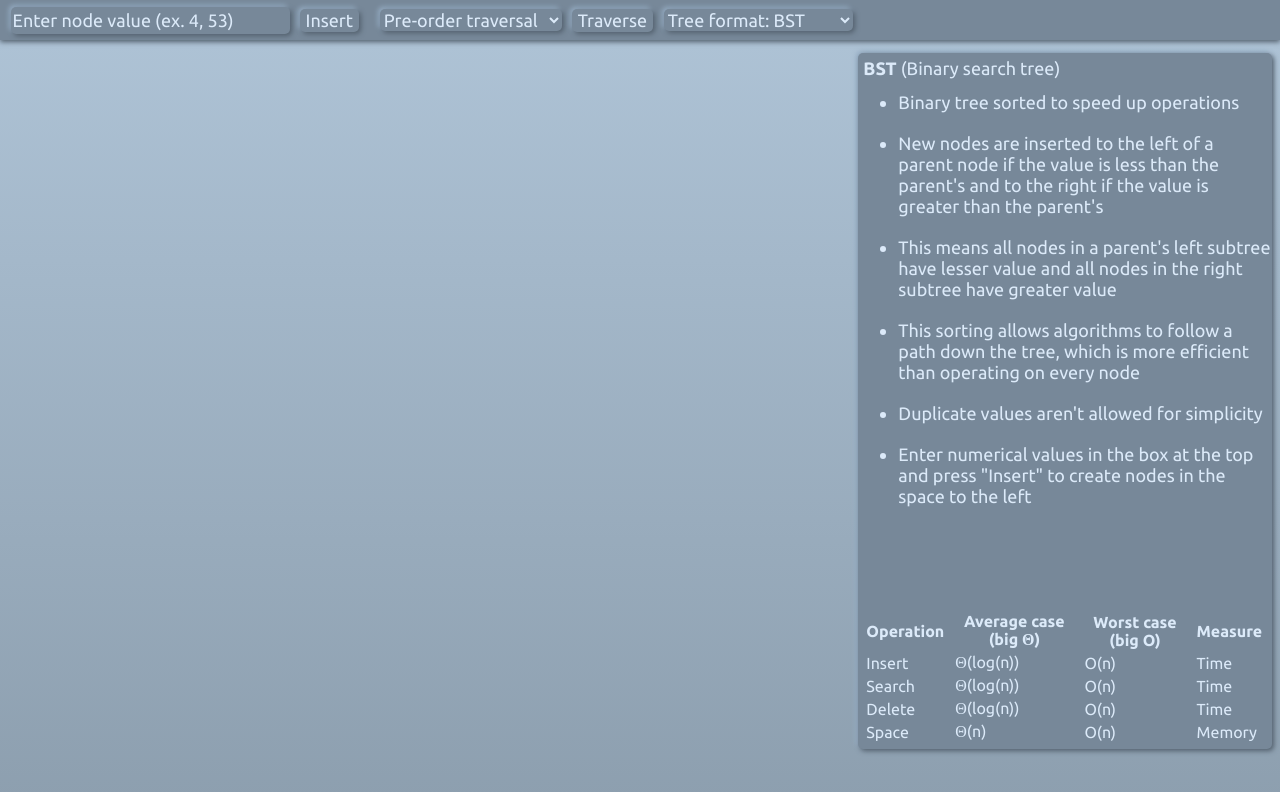
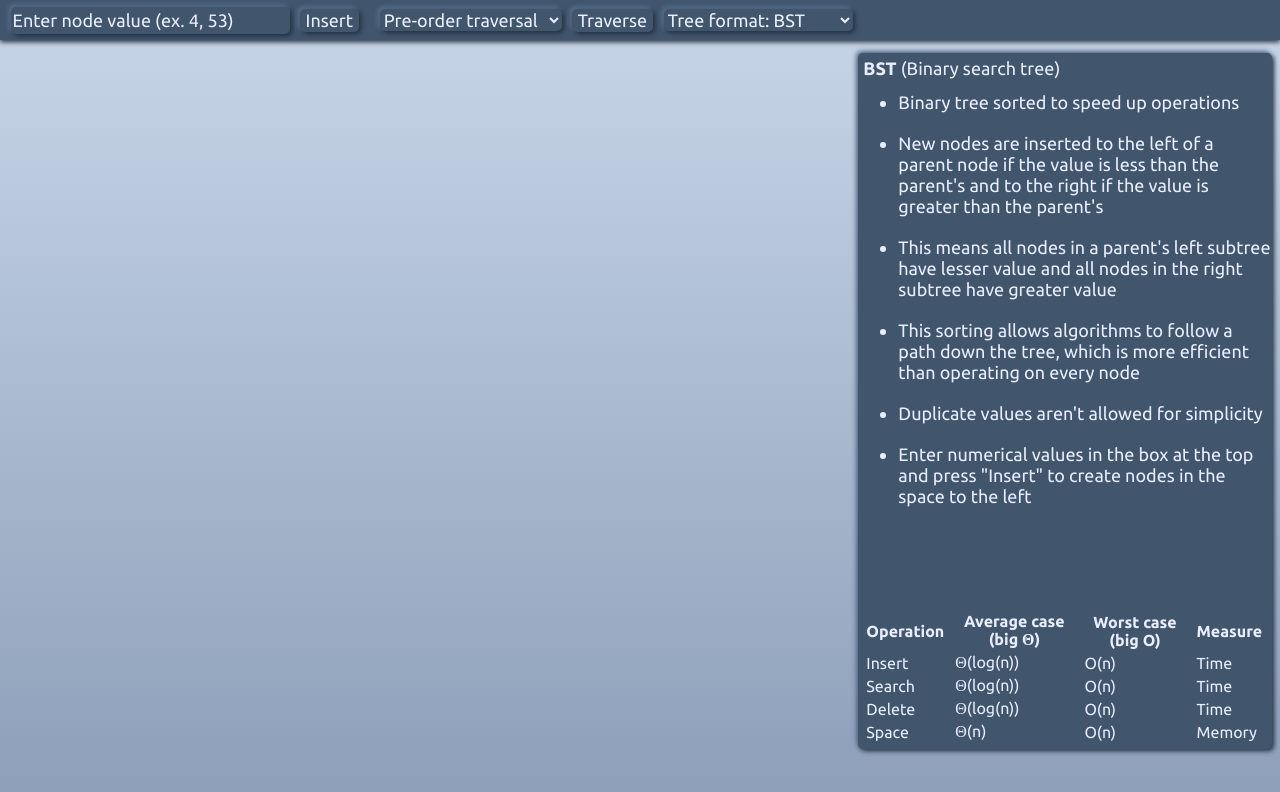
Before and after one commit to damians13/tree-visualizer, a React (Create React App) app: page / in a window 1280 px wide. Shown: the top 792 px of the page. Built offline with nearby package versions, Linux system fonts and the light colour scheme.

Commit message:
Tree traversal visualizations added

```diff
--- a/src/App.css
+++ b/src/App.css
@@ -1,10 +1,13 @@
 :root {
-	--bgcolour1: rgb(175, 196, 215);
-	--bgcolour2: rgb(141, 159, 175);
-	--fgcolour: lightslategray;
-	--darkshadow: rgb(82, 95, 108);
-	--lightshadow: rgb(152, 175, 198);
-	--textcolour: rgb(220, 234, 249);
+	--bg-colour-1: #c8d6e8;
+	--bg-colour-2: #8d9fb9;
+	--fg-colour-: #41556d;
+	--dark-shadow: #202e3f;
+	--light-shadow: #5f7695;
+	--text: #e8eefd;
+	--pre-visit: #754f84;
+	--visit: #6d4155;
+	--post-visit: #59416d;
 }
 
 html,
@@ -13,11 +16,11 @@ body {
 	margin: 0;
 	font-family: Ubuntu, "times new roman", times, roman, serif;
 	font-size: 18px;
-	color: var(--textcolour);
+	color: var(--text);
 	-webkit-font-smoothing: antialiased;
 	-moz-osx-font-smoothing: grayscale;
 	height: 100%;
-	background: linear-gradient(var(--bgcolour1), var(--bgcolour2));
+	background: linear-gradient(var(--bg-colour-1), var(--bg-colour-2));
 }
 
 input,
@@ -25,7 +28,7 @@ select,
 button {
 	font-family: Ubuntu, "times new roman", times, roman, serif;
 	font-size: 18px;
-	color: var(--textcolour);
+	color: var(--text);
 }
 
 svg {
@@ -71,12 +74,13 @@ th {
 #innerStatsPanel {
 	margin: 5px;
 	border-radius: 5px;
-	background-color: var(--fgcolour);
+	background-color: var(--fg-colour-);
 	height: 87vh;
 	width: 97%;
 	top: 1vh;
 	position: relative;
-	box-shadow: 2px 2px 5px var(--darkshadow), -2px -2px 5px var(--lightshadow);
+	box-shadow: 2px 2px 5px var(--dark-shadow),
+		-2px -2px 5px var(--light-shadow);
 }
 #innerStatsPanel > div > a {
 	position: relative;
@@ -84,7 +88,7 @@ th {
 	left: 5px;
 }
 a {
-	color: var(--textcolour);
+	color: var(--text);
 	text-decoration: none;
 }
 a:hover {
@@ -101,13 +105,13 @@ a:hover {
 }
 
 ::placeholder {
-	color: var(--textcolour);
+	color: var(--text);
 }
 
 #topBarBackground {
 	flex: 0%;
-	background-color: var(--fgcolour);
-	box-shadow: 0px 2px 5px var(--darkshadow);
+	background-color: var(--fg-colour-);
+	box-shadow: 0px 2px 5px var(--dark-shadow);
 	position: absolute;
 	top: 0px;
 	left: 0px;
@@ -124,8 +128,9 @@ a:hover {
 	transition: all 0.15s ease-out;
 	z-index: "1";
 	user-select: none;
-	background-color: var(--fgcolour);
-	box-shadow: 2px 2px 5px var(--darkshadow), -2px -2px 5px var(--lightshadow);
+	background-color: var(--fg-colour-);
+	box-shadow: 2px 2px 5px var(--dark-shadow),
+		-2px -2px 5px var(--light-shadow);
 	opacity: 50%;
 }
 .handle:hover {
@@ -148,7 +153,7 @@ a:hover {
 }
 
 .line {
-	stroke: var(--fgcolour);
+	stroke: var(--fg-colour-);
 	stroke-width: 8;
 	transition: all 0.15s ease-out;
 	opacity: 50%;
@@ -162,7 +167,7 @@ a:hover {
 }
 
 .nodeText {
-	background-color: var(--fgcolour);
+	background-color: var(--fg-colour-);
 	user-select: none;
 	min-height: 25px;
 	min-width: 50px;
@@ -175,17 +180,28 @@ a:hover {
 	position: relative;
 	top: 0px;
 	transition: all 0.15s ease-out;
-	box-shadow: 2px 2px 5px var(--darkshadow), -2px -2px 5px var(--lightshadow);
+	box-shadow: 2px 2px 5px var(--dark-shadow),
+		-2px -2px 5px var(--light-shadow);
 }
 .nodeText:hover {
-	box-shadow: 2px 2px 5px var(--darkshadow), -2px -2px 5px var(--lightshadow),
-		inset 1px 1px 7px var(--lightshadow),
-		inset -1px -1px 7px var(--darkshadow);
+	box-shadow: 2px 2px 5px var(--dark-shadow),
+		-2px -2px 5px var(--light-shadow), inset 1px 1px 7px var(--light-shadow),
+		inset -1px -1px 7px var(--dark-shadow);
 }
 .nodeText:active {
-	box-shadow: 2px 2px 5px var(--darkshadow), -2px -2px 5px var(--lightshadow),
-		inset 2px 2px 5px var(--darkshadow),
-		inset -2px -2px 5px var(--lightshadow);
+	box-shadow: 2px 2px 5px var(--dark-shadow),
+		-2px -2px 5px var(--light-shadow), inset 2px 2px 5px var(--dark-shadow),
+		inset -2px -2px 5px var(--light-shadow);
+}
+
+.pre-visit {
+	background-color: var(--pre-visit);
+}
+.visit {
+	background-color: var(--visit);
+}
+.post-visit {
+	background-color: var(--post-visit);
 }
 
 .topBar {
@@ -200,9 +216,10 @@ a:hover {
 .topRow {
 	border-radius: 5px;
 	overflow: hidden;
-	background-color: var(--fgcolour);
+	background-color: var(--fg-colour-);
 	border: 0px;
-	box-shadow: 2px 2px 5px var(--darkshadow), -2px -2px 5px var(--lightshadow);
+	box-shadow: 2px 2px 5px var(--dark-shadow),
+		-2px -2px 5px var(--light-shadow);
 	user-select: none;
 	transition: all 0.15s ease-out;
 	z-index: 1;
@@ -214,14 +231,14 @@ input.topRow {
 	outline: none;
 }
 .topRow:hover {
-	box-shadow: 2px 2px 5px var(--darkshadow), -2px -2px 5px var(--lightshadow),
-		inset 1px 1px 7px var(--lightshadow),
-		inset -1px -1px 7px var(--darkshadow);
+	box-shadow: 2px 2px 5px var(--dark-shadow),
+		-2px -2px 5px var(--light-shadow), inset 1px 1px 7px var(--light-shadow),
+		inset -1px -1px 7px var(--dark-shadow);
 }
 .topRow:active {
-	box-shadow: 2px 2px 5px var(--darkshadow), -2px -2px 5px var(--lightshadow),
-		inset 2px 2px 5px var(--darkshadow),
-		inset -2px -2px 5px var(--lightshadow);
+	box-shadow: 2px 2px 5px var(--dark-shadow),
+		-2px -2px 5px var(--light-shadow), inset 2px 2px 5px var(--dark-shadow),
+		inset -2px -2px 5px var(--light-shadow);
 }
 
 .node {
--- a/src/TopBar.jsx
+++ b/src/TopBar.jsx
@@ -3,14 +3,140 @@ import * as Utils from "./TreeUtils"
 
 const TopBar = props => {
 	const [inputText, setInputText] = useState("")
-	const [traverseMode, setTraverseMode] = useState("")
+	const [traverseMode, setTraverseMode] = useState("pre-order")
 
-	// TODO
-	const preOrderTraversal = () => {}
+	const ANIMATION_TIMEOUT = 1000
+
+	const highlightPreVisitedNode = id => {
+		const nodeDiv = document.getElementById(id)
+		if (nodeDiv !== null) {
+			nodeDiv.children[1].firstChild.classList.add("pre-visit")
+		}
+	}
+	const highlightVisitedNode = id => {
+		const nodeDiv = document.getElementById(id)
+		if (nodeDiv !== null) {
+			nodeDiv.children[1].firstChild.classList.add("visit")
+		}
+	}
+
+	const unHighlightAllNodes = () => {
+		document.querySelectorAll(".pre-visit").forEach(node => {
+			node.classList.remove("pre-visit")
+		})
+		document.querySelectorAll(".visit").forEach(node => {
+			node.classList.remove("visit")
+		})
+		document.querySelectorAll(".post-visit").forEach(node => {
+			node.classList.remove("post-visit")
+		})
+	}
+
 	//TODO
-	const inOrderTraversal = () => {}
-	//TODO
-	const postOrderTraversal = () => {}
+	const traverse = queue => {
+		const prev = document.querySelector(".visit")
+		if (prev !== null) {
+			prev.classList.remove("visit")
+			prev.classList.add("post-visit")
+		}
+
+		if (queue.length === 0) {
+			setTimeout(unHighlightAllNodes, ANIMATION_TIMEOUT)
+			return
+		}
+
+		let node = queue.shift()
+
+		if (traverseMode === "pre-order") {
+			if (
+				typeof node.children !== "undefined" &&
+				node.children.length === 2
+			) {
+				queue.unshift(node.children[1])
+				highlightPreVisitedNode(node.children[1].id)
+			}
+			if (
+				typeof node.children !== "undefined" &&
+				node.children.length > 0
+			) {
+				queue.unshift(node.children[0])
+				highlightPreVisitedNode(node.children[0].id)
+			}
+
+			//visit node
+			console.log("visiting node: " + node.value)
+			highlightVisitedNode(node.id)
+		} else if (traverseMode === "in-order") {
+			if (
+				typeof node.children !== "undefined" &&
+				node.children.length === 2
+			) {
+				queue.unshift(node.children[1])
+				highlightPreVisitedNode(node.children[1].id)
+			}
+
+			if (
+				typeof node.children !== "undefined" &&
+				node.children.length > 0
+			) {
+				//queue node for later
+				queue.unshift({
+					id: node.id,
+					value: node.value,
+					leftOffset: node.leftOffset,
+					topOffset: node.topOffset,
+					children: [],
+				})
+				highlightPreVisitedNode(node.id)
+
+				//queue left subtree with higher priority
+				queue.unshift(node.children[0])
+				highlightPreVisitedNode(node.children[0].id)
+			} else {
+				//visit node
+				console.log("visiting node: " + node.value)
+				highlightVisitedNode(node.id)
+			}
+		} else if (traverseMode === "post-order") {
+			if (
+				typeof node.children !== "undefined" &&
+				node.children.length > 0
+			) {
+				//queue node for later
+				queue.unshift({
+					id: node.id,
+					value: node.value,
+					leftOffset: node.leftOffset,
+					topOffset: node.topOffset,
+					children: [],
+				})
+				highlightPreVisitedNode(node.id)
+
+				if (
+					typeof node.children !== "undefined" &&
+					node.children.length === 2
+				) {
+					// queue right subtree before node if applicable
+					queue.unshift(node.children[1])
+					highlightPreVisitedNode(node.children[1].id)
+				}
+				//queue left subtree with higher priority
+				queue.unshift(node.children[0])
+				highlightPreVisitedNode(node.children[0].id)
+			} else {
+				//visit node
+				console.log("visiting node: " + node.value)
+				highlightVisitedNode(node.id)
+			}
+		} else {
+			console.error("Invalid traverseMode: " + traverseMode)
+		}
+
+		//trigger recursion
+		setTimeout(() => {
+			traverse(queue)
+		}, ANIMATION_TIMEOUT)
+	}
 
 	const handleTraverseModeChange = e => {
 		setTraverseMode(e.target.value)
@@ -21,10 +147,7 @@ const TopBar = props => {
 	}
 
 	const handleTraverseClick = e => {
-		if (traverseMode === "pre-order") preOrderTraversal()
-		else if (traverseMode === "in-order") inOrderTraversal()
-		else if (traverseMode === "post-order") postOrderTraversal()
-		else console.error("Invalid traverseMode: " + traverseMode)
+		traverse(props.nodes)
 	}
 
 	const handleInputChange = e => {
```
